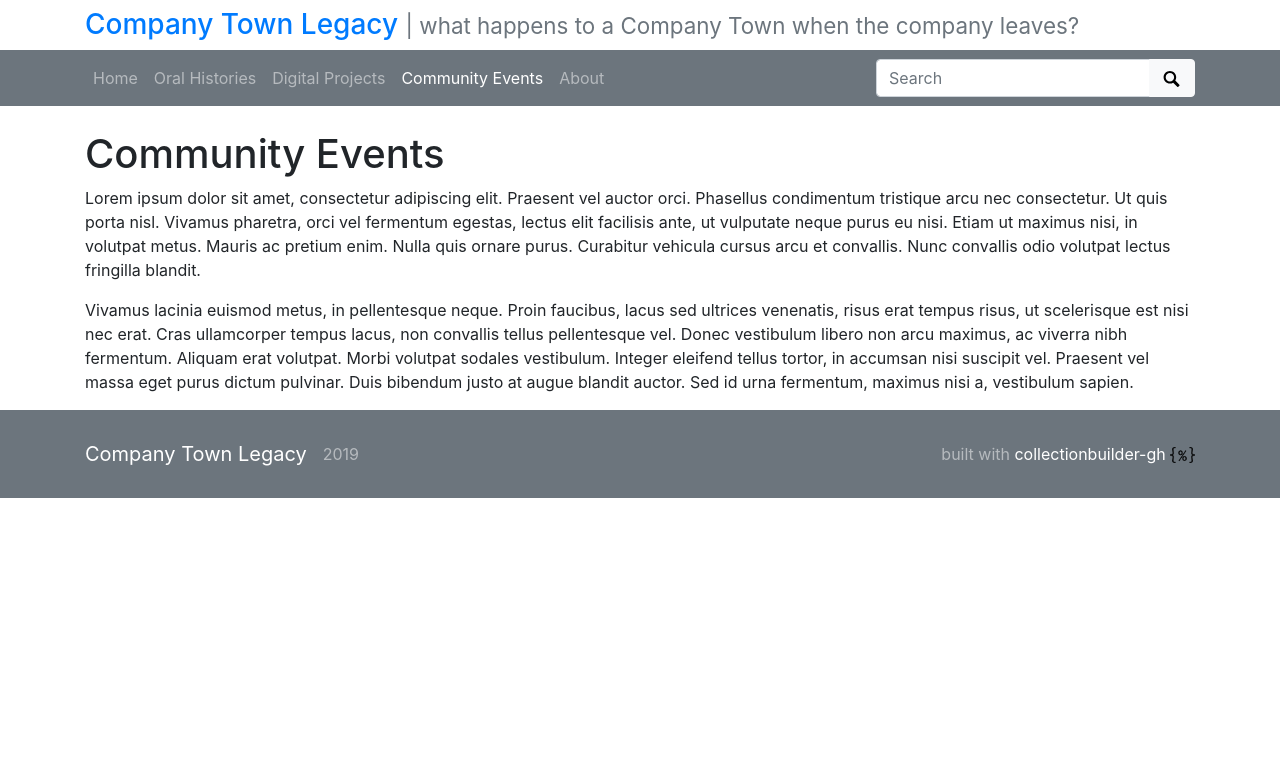
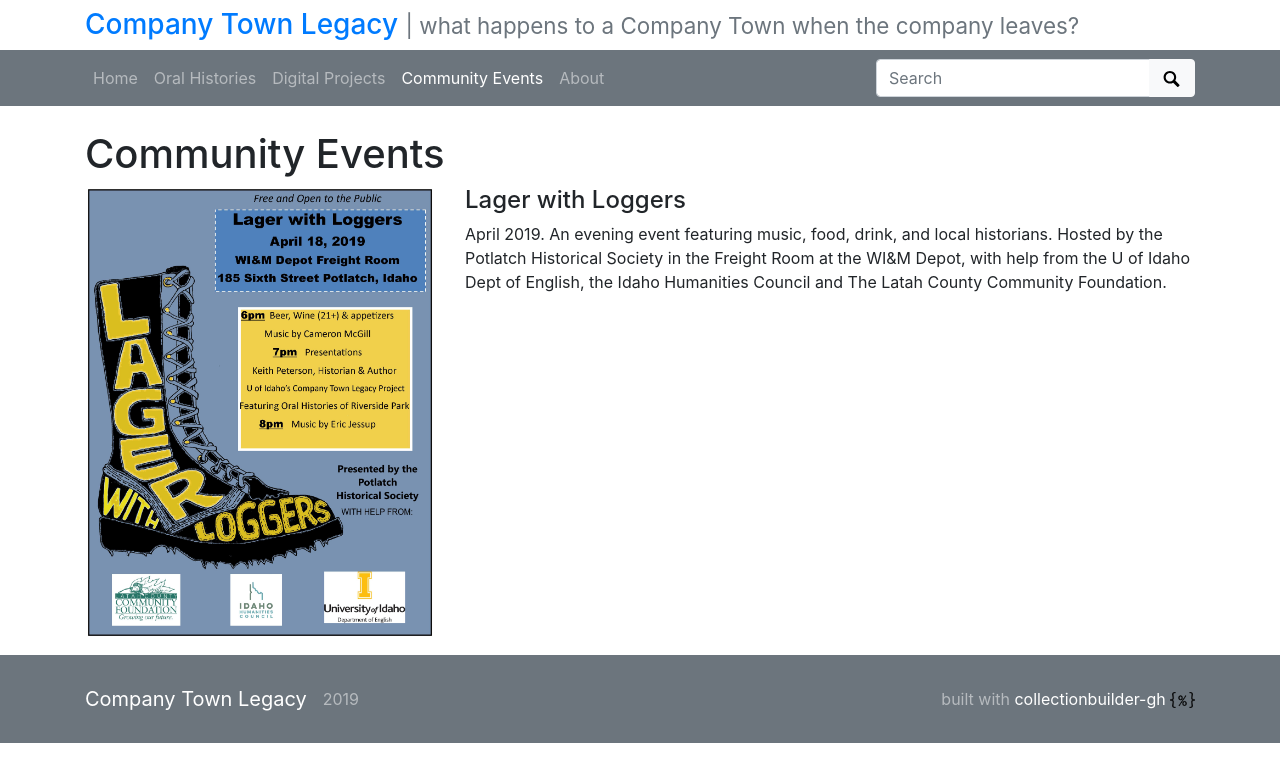
Before and after one commit to CompanyTownLegacy/CompanyTownLegacy.github.io, a Jekyll site: the page built from pages/events.md, in a window 1280 px wide. Shown: the top 782 px of the page. Built offline with Jekyll 4.4.1, drawn with Linux system fonts in a browser that asks for light colours.

Commit message:
add events

```diff
--- /dev/null
+++ b/_data/events.csv
@@ -0,0 +1,2 @@
+title,date,description,image,image_alt
+Lager with Loggers,April 2019,"An evening event featuring music, food, drink, and local historians. Hosted by the Potlatch Historical Society in the Freight Room at the WI&M Depot, with help from the U of Idaho Dept of English, the Idaho Humanities Council and The Latah County Community Foundation.",lager_with_loggers_poster_blue.jpg,Poster for lager with loggers by Karen Rohn
--- a/pages/events.md
+++ b/pages/events.md
@@ -6,6 +6,13 @@ permalink: /events/
 
 # Community Events
 
-Lorem ipsum dolor sit amet, consectetur adipiscing elit. Praesent vel auctor orci. Phasellus condimentum tristique arcu nec consectetur. Ut quis porta nisl. Vivamus pharetra, orci vel fermentum egestas, lectus elit facilisis ante, ut vulputate neque purus eu nisi. Etiam ut maximus nisi, in volutpat metus. Mauris ac pretium enim. Nulla quis ornare purus. Curabitur vehicula cursus arcu et convallis. Nunc convallis odio volutpat lectus fringilla blandit.
-
-Vivamus lacinia euismod metus, in pellentesque neque. Proin faucibus, lacus sed ultrices venenatis, risus erat tempus risus, ut scelerisque est nisi nec erat. Cras ullamcorper tempus lacus, non convallis tellus pellentesque vel. Donec vestibulum libero non arcu maximus, ac viverra nibh fermentum. Aliquam erat volutpat. Morbi volutpat sodales vestibulum. Integer eleifend tellus tortor, in accumsan nisi suscipit vel. Praesent vel massa eget purus dictum pulvinar. Duis bibendum justo at augue blandit auctor. Sed id urna fermentum, maximus nisi a, vestibulum sapien.
+<div class="row">
+{% assign events = site.data.events %}
+{% for e in events %}
+<div class="col-md-4"><img src="{{ e.image | prepend: '/objects/' | relative_url }}" alt="{{ e.image_alt }}" class="img-fluid"></div>
+<div class="col-md-8">
+<h4>{{ e.title }}</h4>
+<p>{{ e.date }}. {{ e.description }}</p>
+</div>
+{% endfor %}
+</div>
```
Also changed, not shown: objects/lager_with_loggers_poster_blue.jpg (renamed from objects/Lager with loggers poster blue.jpg).
